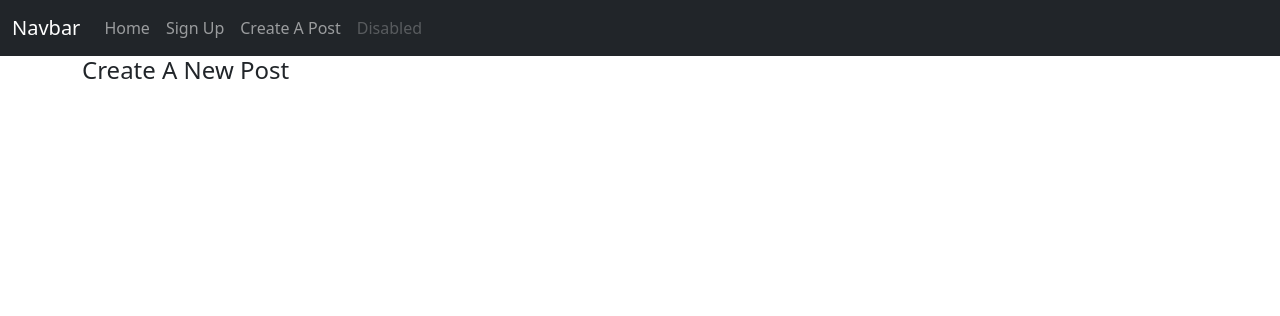
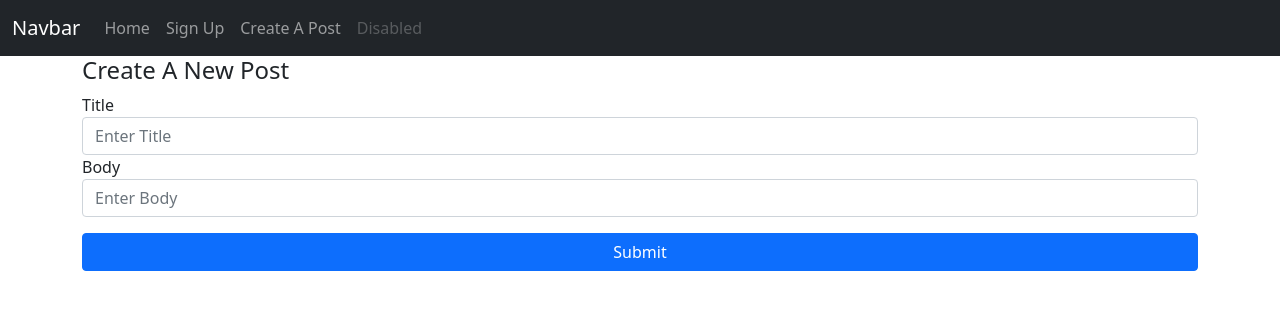
Before and after one commit to bstanton773/kekambas-91_flask_intro, a Flask app: page /create-post in a window 1280 px wide. Shown: the top 316 px of the page. Run offline with Flask 2, Linux system fonts and the light colour scheme; some libraries are stand-ins or nearby versions.

Commit message:
Create PostForm and display on create_post.html through route

```diff
--- a/app/forms.py
+++ b/app/forms.py
@@ -9,3 +9,9 @@ class SignUpForm(FlaskForm):
     password = PasswordField('Password', validators=[DataRequired()])
     confirm_pass = PasswordField('Confirm Password', validators=[DataRequired(), EqualTo('password')])
     submit = SubmitField()
+
+
+class PostForm(FlaskForm):
+    title = StringField('Title', validators=[DataRequired()])
+    body = StringField('Body', validators=[DataRequired()])
+    submit = SubmitField()
--- a/app/routes.py
+++ b/app/routes.py
@@ -1,6 +1,6 @@
 from app import app
 from flask import render_template, redirect, url_for, flash
-from app.forms import SignUpForm
+from app.forms import SignUpForm, PostForm
 from app.models import Post, User
 
 @app.route("/")
@@ -40,4 +40,5 @@ def signup():
 
 @app.route('/create-post')
 def create_post():
-    return render_template('create_post.html')
+    form = PostForm()
+    return render_template('create_post.html', form=form)
--- a/app/templates/create_post.html
+++ b/app/templates/create_post.html
@@ -4,4 +4,16 @@
 
 {% block content %}
 <h4>Create A New Post</h4>
+<form method="post">
+    {{ form.csrf_token }}
+    <div class="form-group">
+        {{ form.title.label }}
+        {{ form.title(class='form-control', placeholder='Enter Title') }}
+
+        {{ form.body.label }}
+        {{ form.body(class='form-control', placeholder='Enter Body') }}
+
+        {{ form.submit(class='btn btn-primary w-100 mt-3') }}
+    </div>
+</form>
 {% endblock %}
```
